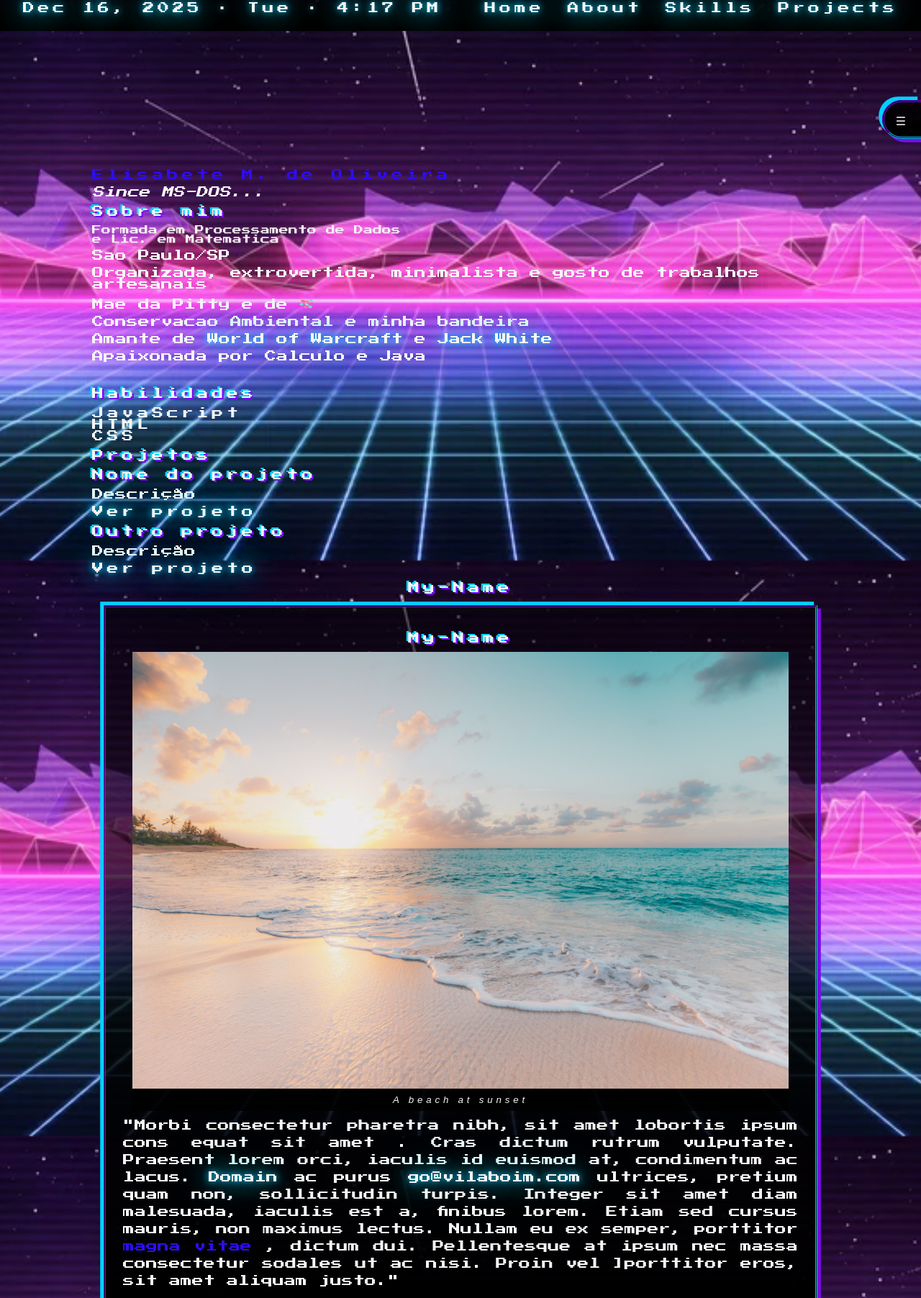
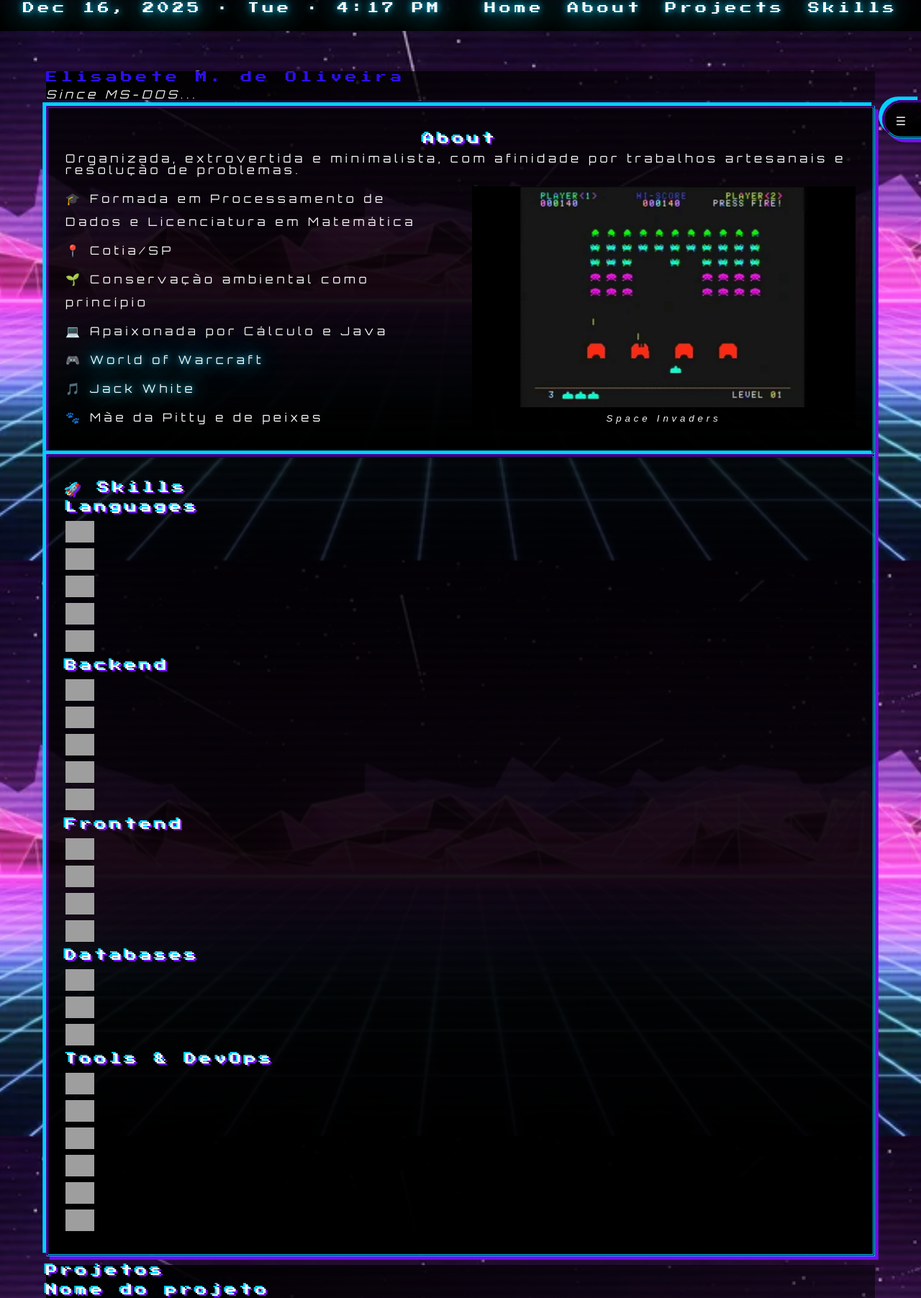
Before and after one commit to Elisabete-MO/Elisabete-MO.github.io, a plain HTML site: page portfolio_2023_02_v2/index.html in a window 1280 px wide. Shown: the part 21-1825 px from the top of the page at 72% size. Drawn offline with Linux system fonts and the light colour scheme; files that its build step writes are made by us from their sources; grey boxes are pictures that could not be loaded; a web font is replaced by a local one.

Commit message:
:art: add: Adicionar seção de habilidades com conteúdo e estilo; atualizar links de navegação e incluir novo arquivo de script para habilidades

```diff
--- a/portfolio_2023_02_v2/index.html
+++ b/portfolio_2023_02_v2/index.html
@@ -7,6 +7,7 @@
         content="width=device-width, user-scalable=no, initial-scale=1.0, maximum-scale=1.0, minimum-scale=1.0">
     <meta http-equiv="X-UA-Compatible" content="ie=edge">
     <link rel="stylesheet" href="reset.css">
+    <link rel="stylesheet" href="./styles/about.css">
     <link rel="stylesheet" href="./styles/style.css">
     <link rel="stylesheet" href="./styles/modal.css">
     <link rel="shortcut icon" type="image/png" href="./images/horde.png" />
@@ -21,29 +22,35 @@
             <p style="font-style: italic">Since MS-DOS...</p>
         </section>
 
-        <section id="about">
-            <h2>Sobre mim</h2>
-            <aside>
-                <p style="font-size: small">Formada em Processamento de Dados<br> e Lic. em Matematica</p>
-                <p>Sao Paulo/SP</p>
-            </aside>
-            <p>Organizada, extrovertida, minimalista e gosto de trabalhos artesanais</p>
-            <p>Mae da Pitty e de <img src="./images/fishes.png" width="20px"></p>
-            <p>Conservacao Ambiental e minha bandeira</p>
-            <p>Amante de <a href="https://www.worldofwarcraft.com/pt-br/" target="_blank">World of Warcraft</a> e <a
-                    href="https://www.jackwhiteiii.com/" target="_blank">Jack White</a></p>
-            <p>Apaixonada por Calculo e Java</p>
-            <br>
-        </section>
-        <section id="skills">
-            <h2>Habilidades</h2>
+        <section id="about" class="post">
+            <h2 class="post__title">About</h2>
+            <p>
+                Organizada, extrovertida e minimalista, com afinidade por trabalhos artesanais e resolução de
+                problemas.
+            </p>
 
-            <div class="skills-list">
-                <article>JavaScript</article>
-                <article>HTML</article>
-                <article>CSS</article>
+            <div class="post__content">
+                <div>
+                    <ul class="about__list">
+                        <li>🎓 Formada em Processamento de Dados e Licenciatura em Matemática</li>
+                        <li>📍 Cotia/SP</li>
+                        <li>🌱 Conservação ambiental como princípio</li>
+                        <li>💻 Apaixonada por Cálculo e Java</li>
+                        <li>🎮 <a href="https://www.worldofwarcraft.com/pt-br/" target="_blank">World of Warcraft</a>
+                        </li>
+                        <li>🎵 <a href="https://www.jackwhiteiii.com/" target="_blank">Jack White</a></li>
+                        <li>🐾 Mãe da Pitty e de peixes</li>
+                    </ul>
+                </div>
+
+                <figure class="about__image">
+                    <img src="./images/DistantIllinformedBoutu-size_restricted.gif" alt="Imagem de Jogo Retro">
+                    <figcaption>Space Invaders</figcaption>
+                </figure>
             </div>
         </section>
+
+        <section id="skills" class="post"></section>
 
         <section id="projects">
             <h2>Projetos</h2>
@@ -63,24 +70,6 @@
 
         <section id="anc_post">
             <h2 class="subtitle">My-Name</h2>
-            <article class="post">
-                <header>
-                    <h3 class="post__title">My-Name</h3>
-                    <figure>
-                        <img class="post__image" src="./images/sean-oulashin-KMn4VEeEPR8-unsplash.jpg" alt="beach">
-                        <figcaption>A beach at sunset</figcaption>
-                    </figure>
-                </header>
-                <p class="post__content">"Morbi consectetur pharetra nibh, sit amet lobortis ipsum cons equat sit amet .
-                    Cras dictum rutrum vulputate. Praesent lorem orci, iaculis id euismod at, condimentum ac lacus. <a
-                        href="www.google.com.br" target="_blank">Domain</a> ac purus <a
-                        href="mailto:heyhey@vilaboim.com" target="_blank">go@vilaboim.com </a> ultrices, pretium quam
-                    non, sollicitudin turpis. Integer sit amet diam malesuada, iaculis est a, finibus lorem. Etiam sed
-                    cursus mauris, non maximus lectus. Nullam eu ex semper, porttitor <strong> magna vitae </strong>,
-                    dictum dui. Pellentesque at ipsum nec massa consectetur sodales ut ac nisi. Proin vel ]porttitor
-                    eros, sit amet aliquam justo."
-                </p>
-            </article>
             <aside>
                 <p>Algum conteudo relacionado a um &lt;article&gt;</p>
             </aside>
--- a/portfolio_2023_02_v2/scripts/header.js
+++ b/portfolio_2023_02_v2/scripts/header.js
@@ -5,8 +5,8 @@ export function loadHeader() {
       <ul>
         <li><a href="#home">Home</a></li>
         <li><a href="#about">About</a></li>
+        <li><a href="#projects">Projects</a></li>
         <li><a href="#skills">Skills</a></li>
-        <li><a href="#projects">Projects</a></li>
       </ul>
     </nav>
   `;
--- a/portfolio_2023_02_v2/scripts/main.js
+++ b/portfolio_2023_02_v2/scripts/main.js
@@ -1,5 +1,8 @@
 import { loadHeader } from './header.js';
 import { initClock } from './clock.js';
+import { loadSkills } from './skills.js';
+
+loadSkills();
 
 loadHeader();
 initClock();
--- /dev/null
+++ b/portfolio_2023_02_v2/scripts/skills.js
@@ -0,0 +1,68 @@
+export function loadSkills() {
+  const skillsContent = `
+    <h2> 🚀 Skills </h2>
+
+    <div class="skills__grid">
+
+      <article class="skills__card">
+        <h3>Languages</h3>
+        <ul class="skills__icons">
+          <li><a href="https://java.com/" target="_blank"><img alt="Java" src="https://www.vectorlogo.zone/logos/java/java-icon.svg" width="40" /></a></li>
+          <li><a href="https://www.javascript.com/"><img src="https://upload.vectorlogo.zone/logos/javascript/images/806c2e30-cf85-4b36-81bb-037049603c34.svg" alt="JavaScript" width="40" /></a></li>
+          <li><a href="https://www.typescriptlang.org/" target="_blank"> <img src="https://www.vectorlogo.zone/logos/typescriptlang/typescriptlang-icon.svg" alt="TypeScript" width="40" /> </a></li>
+          <li><a href="https://kotlinlang.org/" target="_blank"><img alt="Kotlin" src="https://www.vectorlogo.zone/logos/kotlinlang/kotlinlang-icon.svg" width="40" /></a></li>
+          <li><a href="https://python.org/" target="_blank"><img alt="Python" src="https://www.vectorlogo.zone/logos/python/python-icon.svg" width="40" /></a></li>
+        </ul>
+      </article>
+
+      <article class="skills__card">
+        <h3>Backend</h3>
+        <ul class="skills__icons">
+          <li><a href="https://spring.io/" target="_blank"><img alt="Spring Framework"        src="https://www.vectorlogo.zone/logos/springio/springio-icon.svg" width="40" /></a></li>
+          <li><a href="https://hibernate.org/" target="_blank"><img alt="Hibernate" src="https://www.vectorlogo.zone/logos/hibernate/hibernate-icon.svg" width="40" /></a></li>
+          <li><a href="https://nodejs.org" target="_blank"> <img src="https://raw.githubusercontent.com/devicons/devicon/master/icons/nodejs/nodejs-original-wordmark.svg" alt="Nodejs" width="40" /> </a></li>
+          <li><a href="http://expressjs.com/" target="_blank"> <img src="https://www.vectorlogo.zone/logos/expressjs/expressjs-icon.svg" alt="Express" width="40" /> </a></li>
+          <li><a href="https://sequelize.org/" target="_blank"> <img src="https://www.vectorlogo.zone/logos/sequelizejs/sequelizejs-icon.svg" alt="Sequelize" width="40" /></a></li>
+        </ul>
+      </article>
+
+      <article class="skills__card">
+        <h3>Frontend</h3>
+        <ul class="skills__icons">
+          <li><a href="https://angular.io/" target="_blank"><img alt="Angular" src="https://www.vectorlogo.zone/logos/angular/angular-icon.svg" width="40" /></a></li>
+          <li><a href="https://reactjs.org/"><img src="https://www.vectorlogo.zone/logos/reactjs/reactjs-icon.svg" alt="ReactJS" width="40" /></a></li>
+          <li><a href="https://html.spec.whatwg.org/multipage/"><img src="https://www.vectorlogo.zone/logos/w3_html5/w3_html5-icon.svg" alt="HTML 5" width="40" /></a></li>
+          <li><a href="https://www.w3.org/Style/CSS/Overview.en.html"><img src="https://www.vectorlogo.zone/logos/w3_css/w3_css-icon.svg" alt="CSS" width="40" /></a></li>
+        </ul>
+      </article>
+
+      <article class="skills__card">
+        <h3>Databases</h3>
+        <ul class="skills__icons">
+          <li><a href="https://www.MySQL.com/" target="_blank"><img alt="MySQL" src="https://www.vectorlogo.zone/logos/mysql/mysql-icon.svg" width="40"/></a></li>
+          <li><a href="https://www.postgresql.org/"><img src="https://www.vectorlogo.zone/logos/postgresql/postgresql-icon.svg" alt="PostgreSQL" width="40" /></a></li>
+          <li><a href="https://www.mongodb.com/" target="_blank"> <img src="https://www.vectorlogo.zone/logos/mongodb/mongodb-icon.svg" alt="Mongodb" width="40" /> </a></li>
+        </ul>
+      </article>
+
+      <article class="skills__card">
+        <h3>Tools & DevOps</h3>
+        <ul class="skills__icons">
+          <li><a href="https://github.com/"><img src="https://www.vectorlogo.zone/logos/github/github-icon.svg" alt="GitHub" width="40" /></a></li>
+          <li><a href="https://www.docker.com/" target="_blank"><img alt="Docker" src="https://www.vectorlogo.zone/logos/docker/docker-icon.svg" width="40" /></a></li>
+          <li><a href="https://jwt.io/" target="_blank"> <img src="https://img.icons8.com/color/512/java-web-token.png" alt="JsonWebToken" width="40" /> </a></li>
+          <li><a href="https://commonmark.org/"><img src="https://www.vectorlogo.zone/logos/commonmark/commonmark-icon.svg" alt="Markdown" width="40" /></a></li>
+          <li><a href="https://aws.amazon.com/"><img src="https://www.vectorlogo.zone/logos/amazon_aws/amazon_aws-icon.svg" alt="Amazon Web Services" width="40" /></a></li>
+          <li><a href="https://oracle.com/"><img src="https://github.com/user-attachments/assets/794febd9-0a02-42ec-9a71-2f0c84e63633" alt="Oracle Cloud Infrastructure" width="40" /></a></li>
+        </ul>
+      </article>
+
+    </div>
+      `;
+
+
+  const skillsSection = document.querySelector('#skills');
+  if (skillsSection) {
+    skillsSection.innerHTML = skillsContent;
+  }
+}
--- a/portfolio_2023_02_v2/styles/style.css
+++ b/portfolio_2023_02_v2/styles/style.css
@@ -45,7 +45,6 @@
 body {
     background-attachment: fixed;
     background-image: url('../images/wallpaper.jpg');
-    /* background-image: linear-gradient(45deg, #760eedcc 0%, #760eed99), url('./images/wallpaper1.jpg'); */
     background-size: cover;
     background-position: center;
     box-sizing: border-box;
@@ -82,25 +81,25 @@ h3 {
     text-shadow: -0.15rem -0.15rem 0 var(--color-primary), 0.15rem 0.15rem 0 var(--color-secondary);
 }
 
-li {
-    margin: 0.5rem 0;
-}
-
+li,
 p {
     margin: 0.5rem 0;
-    letter-spacing: normal;
 }
 
 main {
     grid-area: main;
     margin: auto;
-    margin-top: 16rem;
-    width: 80%;
+    margin-top: 120px;
+    width: 90%;
 }
 
 nav {
     text-align: left;
     width: auto;
+}
+
+p {
+    font-family: "Orbitron", monospace;
 }
 
 strong {
@@ -109,6 +108,7 @@ strong {
 
 ul {
     list-style-type: none;
+    padding: 0;
 }
 
 /* main */
@@ -118,20 +118,23 @@ ul {
 }
 
 .post {
-    background: linear-gradient(0deg, var(--color-black) 0%, var(--color-black-opacity-2) 100%);
+    background: linear-gradient(0deg, var(--color-black) 0%, var(--color-black-opacity-1) 100%);
     border-bottom: 0.2rem double var(--color-primary);
     border-left: 0.2rem double var(--color-secondary);
     border-right: 0.2rem double var(--color-primary);
     border-top: 0.2rem double var(--color-secondary);
     box-shadow: -0.3rem -0.3rem 0 var(--color-primary), 0.3rem 0.3rem 0 var(--color-secondary);
-    margin: 1rem;
     padding: 1.5rem;
 }
 
 .post__content {
-    font-weight: 300;
-    line-height: 1.5rem;
-    text-align: justify;
+    align-items: center;
+    display: grid;
+    font-family: "Orbitron", monospace;
+    font-weight: 100;
+    gap: 2rem;
+    grid-template-columns: 1fr 1fr;
+    line-height: 2rem;
 }
 
 /* global! */
@@ -139,7 +142,7 @@ figure {
     display: flex;
     flex-flow: column;
     max-width: 100%;
-    margin: 0 1vw;
+    margin: 0;
 }
 
 figure img {
@@ -181,7 +184,7 @@ figcaption {
 }
 
 section {
-    scroll-margin-top: 120px;
+    background: linear-gradient(120deg, var(--color-black) 0%, var(--color-black-opacity-2) 100%);
 }
 
 @media (max-width: 600px) {
@@ -189,3 +192,10 @@ section {
         margin-top: 30rem;
     }
 }
+
+@media (max-width: 768px) {
+    .post__content {
+        grid-template-columns: 1fr;
+        text-align: center;
+    }
+}
```
